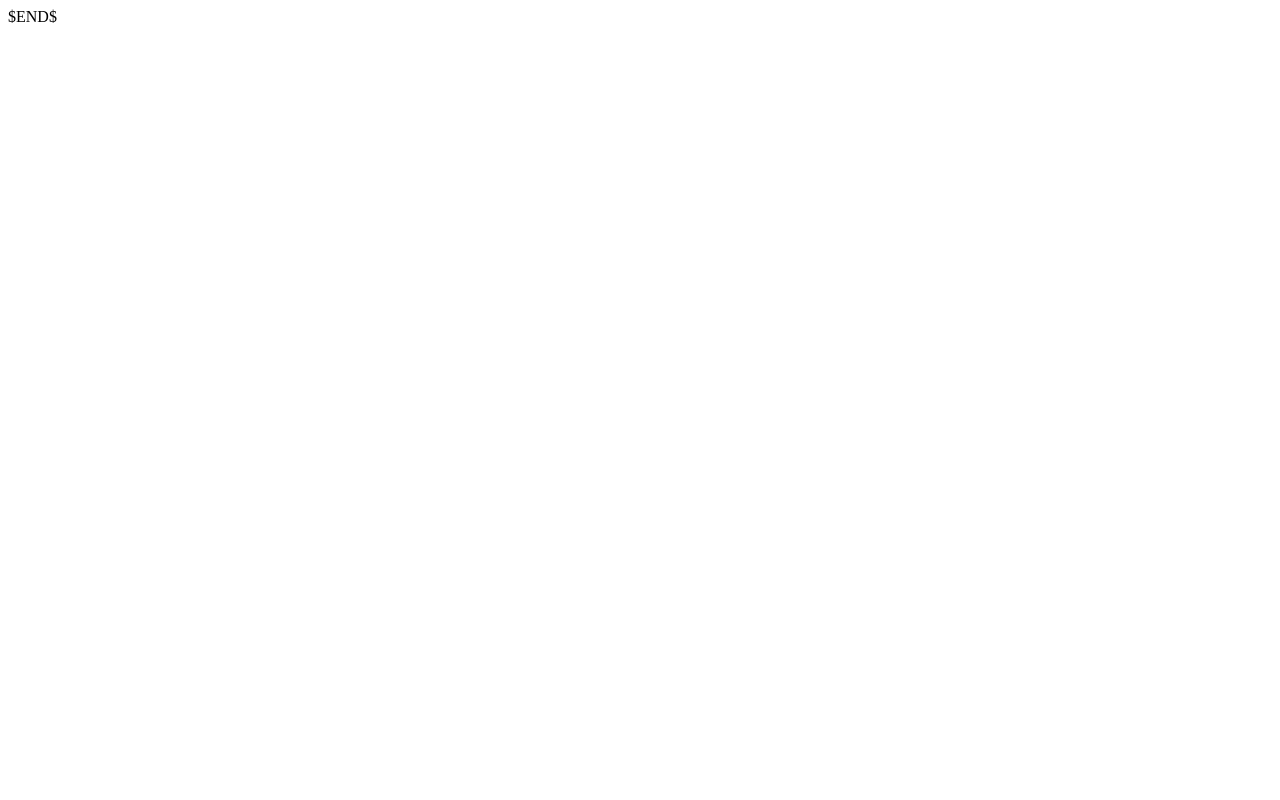
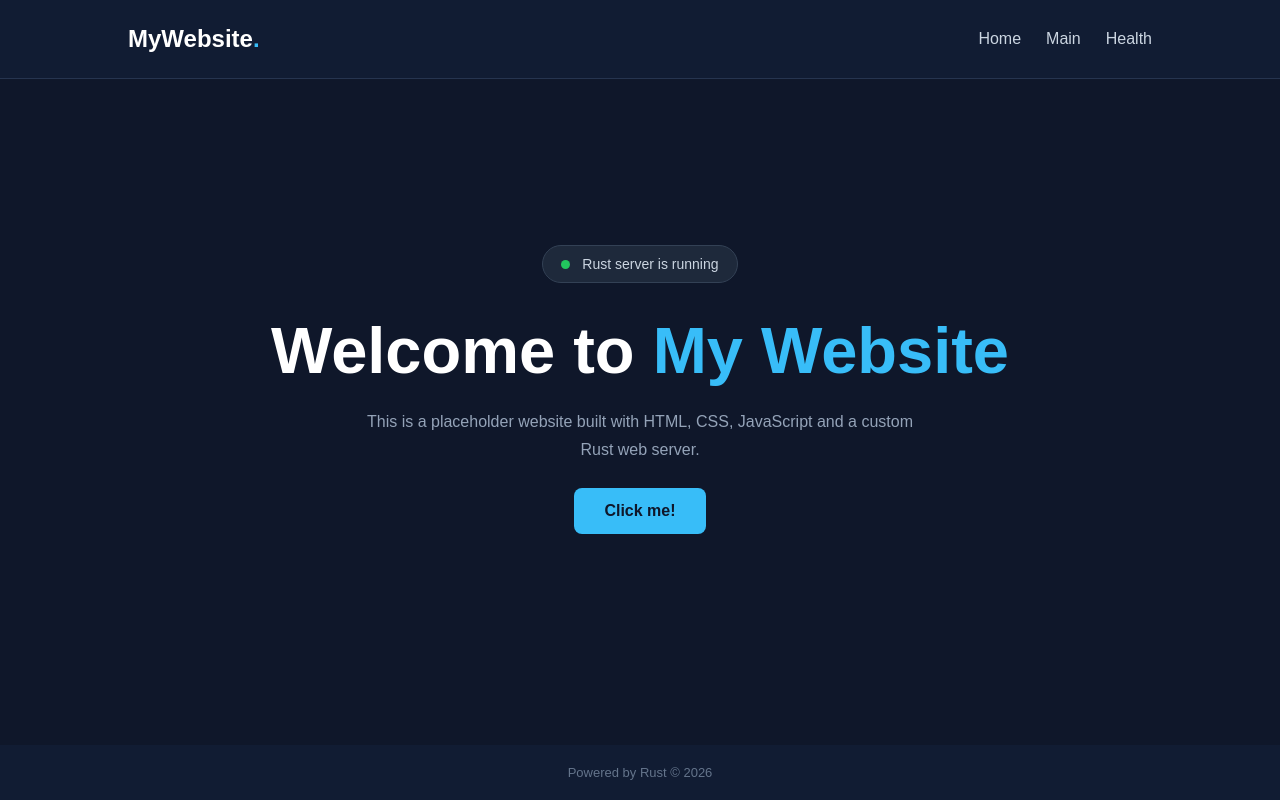
Before and after one commit to potet0-0/rust_webserver, a plain HTML site: page static/main.html in a window 1280 px wide. Drawn offline with Linux system fonts and the light colour scheme.

Commit message:
Added support for javascript and css with a placeholder website from chatgpt

```diff
--- /dev/null
+++ b/static/CSS/style.css
@@ -0,0 +1,130 @@
+
+* {
+    margin: 0;
+    padding: 0;
+    box-sizing: border-box;
+}
+
+body {
+    font-family: Arial, sans-serif;
+    background: #0f172a;
+    color: white;
+    min-height: 100vh;
+    display: flex;
+    flex-direction: column;
+}
+
+/* Navigation */
+
+.navbar {
+    display: flex;
+    justify-content: space-between;
+    align-items: center;
+    padding: 25px 10%;
+    background: #111c33;
+    border-bottom: 1px solid #26344f;
+}
+
+.logo {
+    font-size: 24px;
+}
+
+.logo span {
+    color: #38bdf8;
+}
+
+.nav-links {
+    display: flex;
+    gap: 25px;
+}
+
+.nav-links a {
+    color: #cbd5e1;
+    text-decoration: none;
+    transition: color 0.2s;
+}
+
+.nav-links a:hover {
+    color: #38bdf8;
+}
+
+/* Main section */
+
+.hero {
+    flex: 1;
+    display: flex;
+    flex-direction: column;
+    justify-content: center;
+    align-items: center;
+    text-align: center;
+    padding: 40px 20px;
+}
+
+.status {
+    background: #1e293b;
+    border: 1px solid #334155;
+    padding: 10px 18px;
+    border-radius: 30px;
+    font-size: 14px;
+    margin-bottom: 30px;
+    color: #cbd5e1;
+}
+
+.status-dot {
+    display: inline-block;
+    width: 9px;
+    height: 9px;
+    background: #22c55e;
+    border-radius: 50%;
+    margin-right: 8px;
+}
+
+.hero h1 {
+    font-size: clamp(35px, 6vw, 65px);
+    margin-bottom: 20px;
+}
+
+.hero h1 span {
+    color: #38bdf8;
+}
+
+.hero p {
+    color: #94a3b8;
+    max-width: 550px;
+    line-height: 1.7;
+    margin-bottom: 25px;
+}
+
+/* Button */
+
+button {
+    background: #38bdf8;
+    color: #0f172a;
+    border: none;
+    padding: 14px 30px;
+    border-radius: 8px;
+    font-size: 16px;
+    font-weight: bold;
+    cursor: pointer;
+    transition: 0.2s;
+}
+
+button:hover {
+    background: #0ea5e9;
+    transform: translateY(-2px);
+}
+
+#message {
+    margin-top: 20px;
+    color: #38bdf8;
+}
+
+/* Footer */
+
+footer {
+    text-align: center;
+    padding: 20px;
+    background: #111c33;
+    color: #64748b;
+    font-size: 13px;
+}
--- a/static/main.html
+++ b/static/main.html
@@ -1,10 +1,46 @@
 <!DOCTYPE html>
 <html lang="en">
 <head>
-  <meta charset="UTF-8">
-  <title>$Title$</title>
+    <meta charset="UTF-8">
+    <meta name="viewport" content="width=device-width, initial-scale=1.0">
+    <title>My Rust Website</title>
+
+    <link rel="stylesheet" href="/css/style.css">
+    <script src="/js/script.js" defer></script>
 </head>
 <body>
-$END$
+
+<nav class="navbar">
+    <h2 class="logo">MyWebsite<span>.</span></h2>
+
+    <div class="nav-links">
+        <a href="/">Home</a>
+        <a href="/main">Main</a>
+        <a href="/health">Health</a>
+    </div>
+</nav>
+
+<main class="hero">
+    <div class="status">
+        <span class="status-dot"></span>
+        Rust server is running
+    </div>
+
+    <h1>Welcome to <span>My Website</span></h1>
+
+    <p>
+        This is a placeholder website built with HTML,
+        CSS, JavaScript and a custom Rust web server.
+    </p>
+
+    <button id="welcomeBtn">Click me!</button>
+
+    <p id="message"></p>
+</main>
+
+<footer>
+    <p>Powered by Rust &copy; 2026</p>
+</footer>
+
 </body>
 </html>
```
Also changed, not shown: static/JavaScript/script.js (added, +17 -0 lines), 1 other file.
